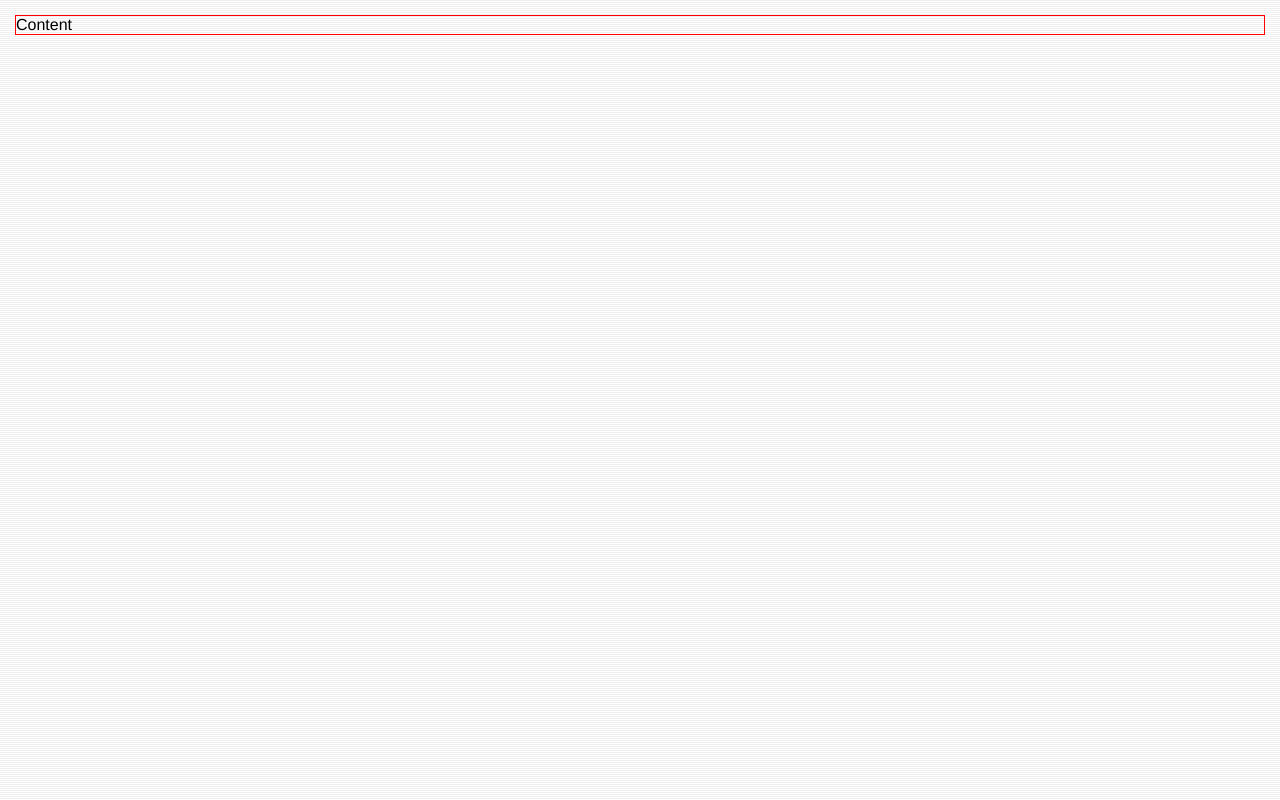
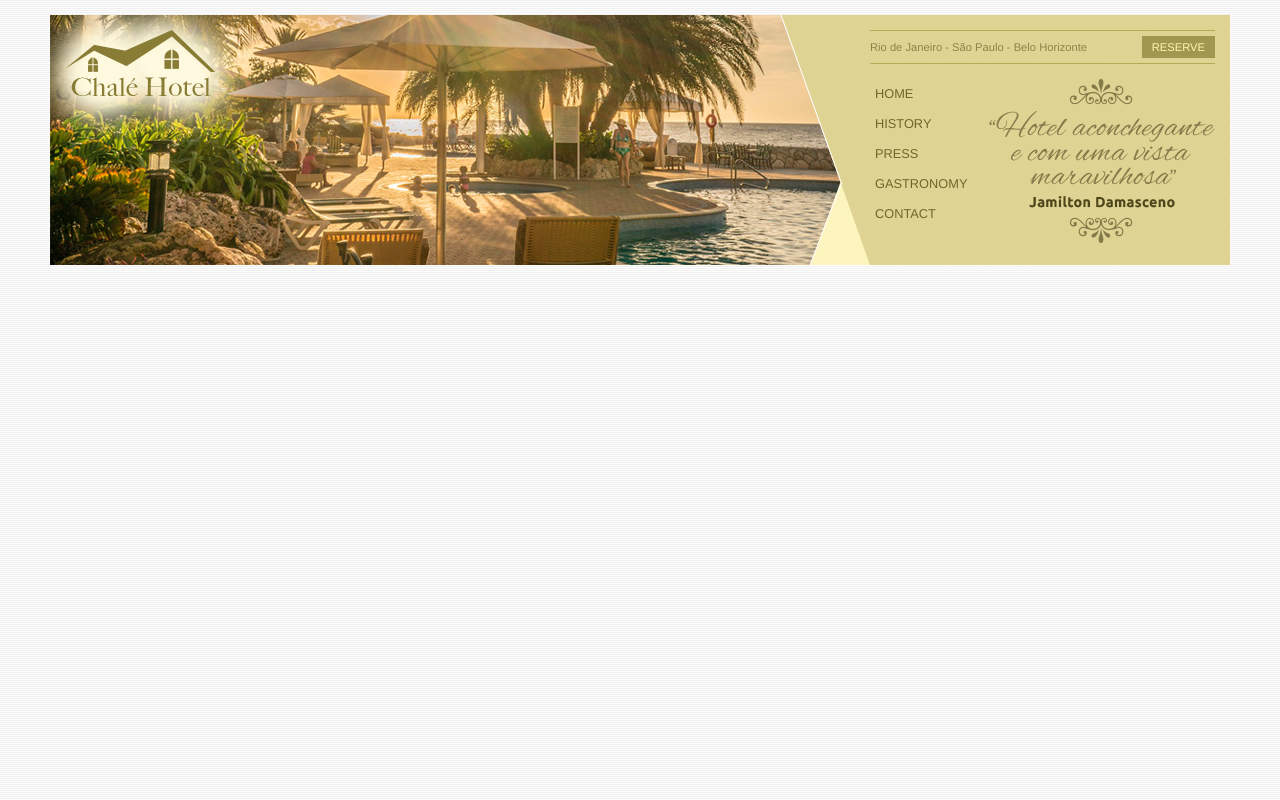
Before and after one commit to benevidesjohns/learning-html-css, a plain HTML site: page chalet-hotel/index.html in a window 1280 px wide. Drawn offline with Linux system fonts and the light colour scheme.

Commit message:
feat: stylize menu area and logo

```diff
--- a/chalet-hotel/css/style.css
+++ b/chalet-hotel/css/style.css
@@ -12,5 +12,99 @@ body {
 }
 
 #container {
-    border: 1px solid red;
+    background: #ede9cc;
+    margin: 0 auto;
+    min-width: 740px;
+    max-width: 1180px;
 }
+
+#top {
+    position: relative;
+    background: #dbcd87;
+    height: 15.4em;
+    min-height: 250px;
+}
+
+#logo-area {
+    position: absolute;
+    background: url(/assets/topo-imagem-principal.png) no-repeat;
+    width: 100%;
+    height: 250px;
+    z-index: 1;
+}
+
+.logo a {
+    background: url(/assets/logo.png) no-repeat;
+    width: 150px;
+    height: 66px;
+    position: absolute;
+    top: 15px;
+    left: 15px;
+    z-index: 3;
+
+    text-indent: -9000px;
+}
+
+#menu-area {
+    position: absolute;
+    background: url(/assets/topo-imagem-lateral.png) no-repeat;
+    right: 0;
+    width: 450px;
+    height: 250px;
+    z-index: 2;
+}
+
+#menu-content,
+#menu {
+    margin: 15px 15px 15px 90px;
+}
+
+#menu-locations {
+    border-top: 1px solid #b5ab56;
+    border-bottom: 1px solid #b5ab56;
+    padding: 5px 0;
+    font-size: 0.7em;
+    color: #8b8448;
+}
+
+a {
+    text-decoration: none;
+}
+
+#menu-locations a {
+    text-transform: uppercase;
+    background: #a29750;
+    color: #fff5b0;
+    padding: 5px 10px;
+    float: right;
+}
+
+#menu-locations span {
+    line-height: 2em;
+}
+
+ul {
+    list-style: none;
+}
+
+#menu ul {
+    float: left;
+}
+
+#menu ul li a {
+    text-transform: uppercase;
+    font-size: 0.8em;
+    padding: 5px;
+    color: #6e672c;
+    line-height: 30px;
+}
+
+#menu ul li a:hover {
+    background: #fdf6be;
+}
+
+img.evidence {
+    width: 226px;
+    height: 164x;
+    float: right;
+}
--- a/chalet-hotel/index.html
+++ b/chalet-hotel/index.html
@@ -4,13 +4,41 @@
 <head>
     <meta charset="UTF-8">
     <link rel="stylesheet" type="text/css" href="/css/style.css">
-    <title>Document</title>
+    <title>Chalet Hotel</title>
 </head>
 
 <body>
+    <!--Start container-->
     <div id="container">
-        Content
-    </div>
+        <!--Start top-->
+        <div id="top">
+            <div id="logo-area">
+                <h1 class="logo"><a href="">Chalé Hotel</a></h1>
+            </div>
+            <!--Start menu-area-->
+            <div id="menu-area">
+                <!--Start menu-content-->
+                <div id="menu-content">
+                    <div id="menu-locations">
+                        <span>Rio de Janeiro - São Paulo - Belo Horizonte</span>
+                        <a href="">Reserve</a>
+                        <div style="clear: both"></div>
+                    </div>
+                </div> <!--End menu-content-->
+                <!--Start menu-->
+                <div id="menu">
+                    <ul id="navigation">
+                        <li><a href="">Home</a></li>
+                        <li><a href="">History</a></li>
+                        <li><a href="">Press</a></li>
+                        <li><a href="">Gastronomy</a></li>
+                        <li><a href="">Contact</a></li>
+                    </ul>
+                    <img class="evidence" src="/assets/depoimento.png">
+                </div> <!--End menu-->
+            </div> <!--End menu-area-->
+        </div> <!--End top-->
+    </div> <!--End container-->
 </body>
 
 </html>
```
